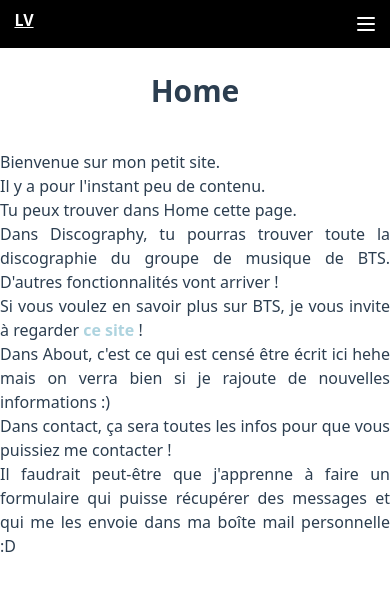
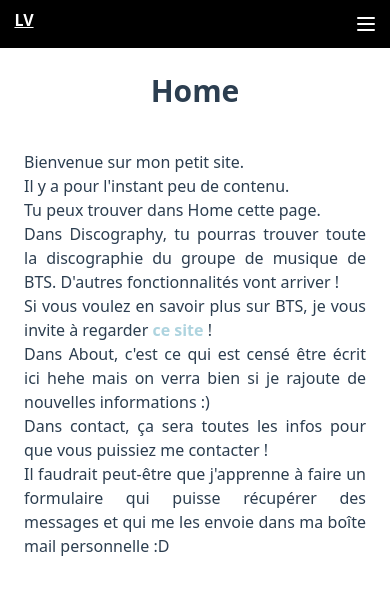
Before and after one commit to vlav98/vue-bts, a Vue app: page / in a window 390 px wide. Shown: the top 590 px of the page. Built offline with nearby package versions, Linux system fonts and the light colour scheme.

Commit message:
Correction display

```diff
--- a/src/views/About.vue
+++ b/src/views/About.vue
@@ -1,7 +1,7 @@
 <template>
   <div>
     <h1 class="text-3xl font-bold leading-tight">About</h1>
-    <div class="max-w-7xl mx-auto py-6 sm:px-6 lg:px-8 text-justify">
+    <div class="max-w-7xl mx-auto p-6 sm:px-6 lg:px-8 text-justify">
       <p>Coucou ! Si tu es sur cette page c'est que tu veux en savoir plus sur moi ?</p>
       <p>Pas de soucis :D</p>
       <p>Alors par où commencer ?</p>
--- a/src/views/Contact.vue
+++ b/src/views/Contact.vue
@@ -1,7 +1,7 @@
 <template>
   <div>
     <h1 class="text-3xl font-bold leading-tight text-gray-900 pb-4">Contact Me</h1>
-    <div class="max-w-7xl mx-auto py-6 sm:px-6 lg:px-8 text-justify">
+    <div class="max-w-7xl mx-auto p-6 sm:px-6 lg:px-8 text-justify">
     <p>
       <ul class="text-justify">
         <li>Email: {{email}}</li>
--- a/src/views/Home.vue
+++ b/src/views/Home.vue
@@ -1,7 +1,7 @@
 <template>
   <div>
     <h1 class="text-3xl font-bold leading-tight text-gray-900 pb-4">Home</h1>
-    <div class="max-w-7xl mx-auto py-6 sm:px-6 lg:px-8 text-justify">
+    <div class="max-w-7xl mx-auto p-6 sm:px-6 lg:px-8 text-justify">
       <p>Bienvenue sur mon petit site. </p>
       <p>Il y a pour l'instant peu de contenu.</p>
       <p>Tu peux trouver dans Home cette page.</p>
```
